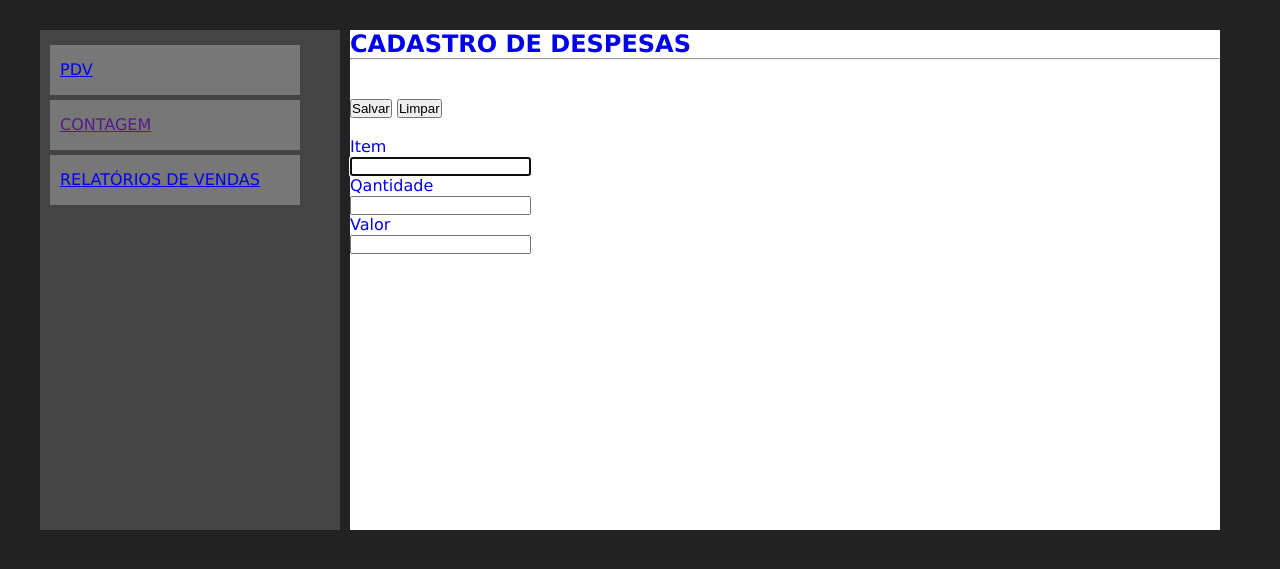
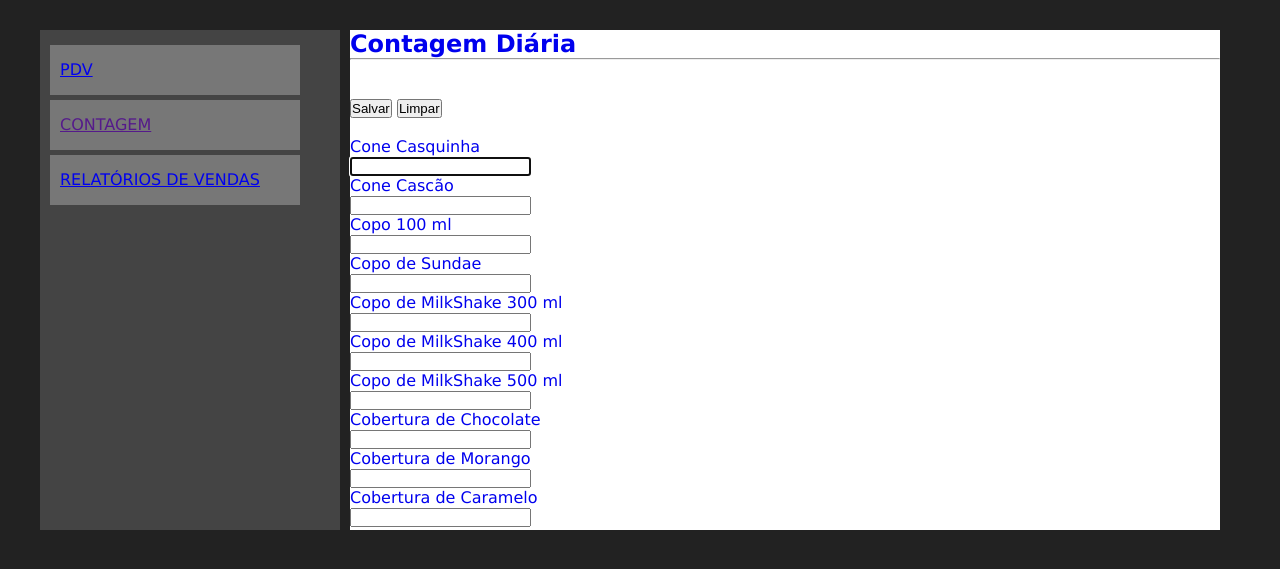
Before and after one commit to hobsonbreno/Gsm, a PHP site: page / in a window 1280 px wide. Shown: the top 569 px of the page. Run offline with PHP 8.4, Linux system fonts and the light colour scheme.

Commit message:
atualizações de commit07

```diff
--- a/index.php
+++ b/index.php
@@ -29,18 +29,32 @@
         </nav>
         <section>
 
-            <h1>CADASTRO DE DESPESAS</h1>
+            <h1>Contagem Diária</h1>
             <hr><br><br>
             <form method=" POST" action="processa.php">
                 <input type="submit" value="Salvar" class="btn">
                 <input type="reset" value="Limpar" class="btn">
                 <br><br>
 
-                Item<br>
+                Cone Casquinha<br>
                 <input type="text" name="item" class="campo" maxlength="40" required autofocus><br>
-                Qantidade<br>
+                Cone Cascão<br>
                 <input type="numero" name="quantidade" class="campo" maxlength="40" required><br>
-                Valor<br>
+                Copo 100 ml<br>
+                <input type="numero" name="quantidade" class="campo" maxlength="40" required><br>
+                Copo de Sundae<br>
+                <input type="numero" name="valor" class="campo" maxlength="40" required><br>
+                Copo de MilkShake 300 ml<br>
+                <input type="numero" name="valor" class="campo" maxlength="40" required><br>
+                Copo de MilkShake 400 ml<br>
+                <input type="numero" name="valor" class="campo" maxlength="40" required><br>
+                Copo de MilkShake 500 ml<br>
+                <input type="numero" name="valor" class="campo" maxlength="40" required><br>
+                Cobertura de Chocolate<br>
+                <input type="numero" name="valor" class="campo" maxlength="40" required><br>
+                Cobertura de Morango<br>
+                <input type="numero" name="valor" class="campo" maxlength="40" required><br>
+                Cobertura de Caramelo<br>
                 <input type="numero" name="valor" class="campo" maxlength="40" required><br>
             </form>
         </section>
```
